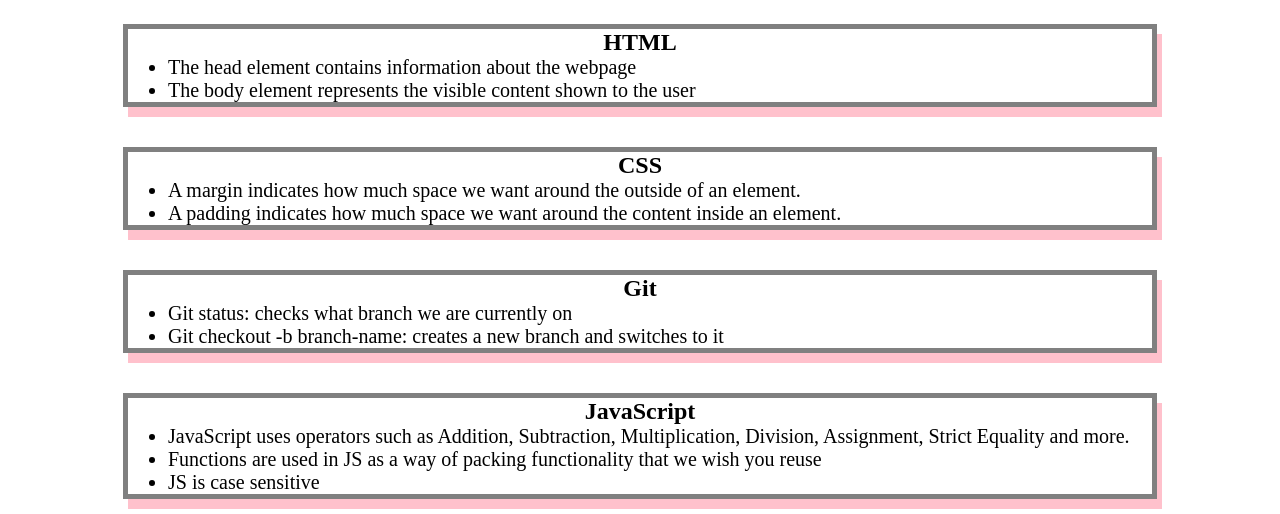
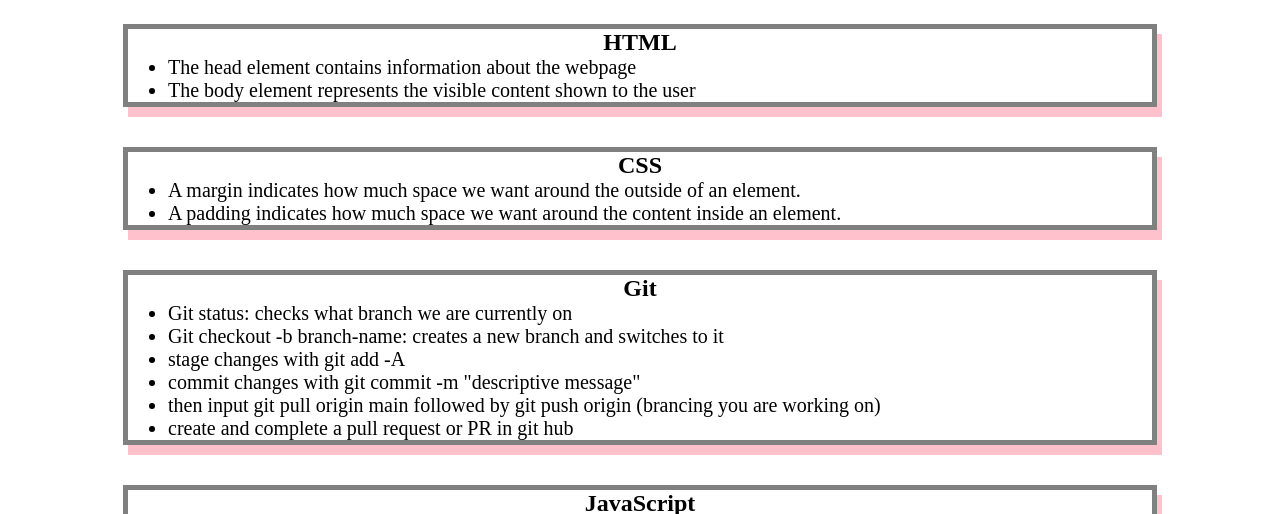
Before and after one commit to tbarns/prework-study-guide, a plain HTML site: page index.html in a window 1280 px wide. Shown: the part 136-650 px from the top of the page. Drawn offline with Linux system fonts and the light colour scheme.

Commit message:
added notes to Git

```diff
--- a/index.html
+++ b/index.html
@@ -33,7 +33,11 @@
         <ul>
           <li>Git status: checks what branch we are currently on</li>
           <li>Git checkout -b branch-name: creates a new branch and switches to it</li>
-        </ul>
+          <li>stage changes with git add -A</li>
+          <li>commit changes with git commit -m "descriptive message"</li>
+          <li>then input git pull origin main followed by git push origin (brancing you are working on)</li>
+          <li>create and complete a pull request or PR in git hub</li>
+                </ul>
       </section>
       <section class="card" id="javascript-section">
         <h2>JavaScript</h2>
```
